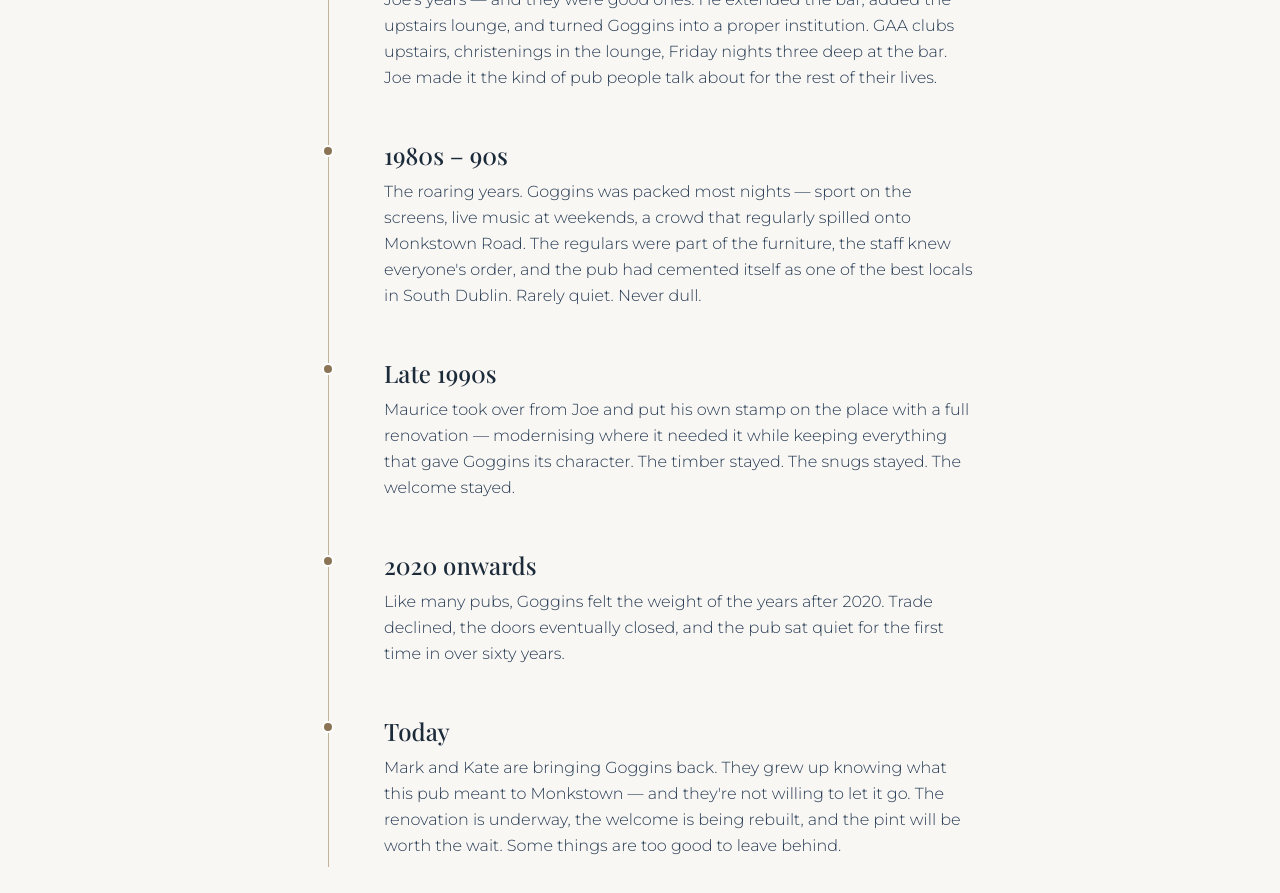
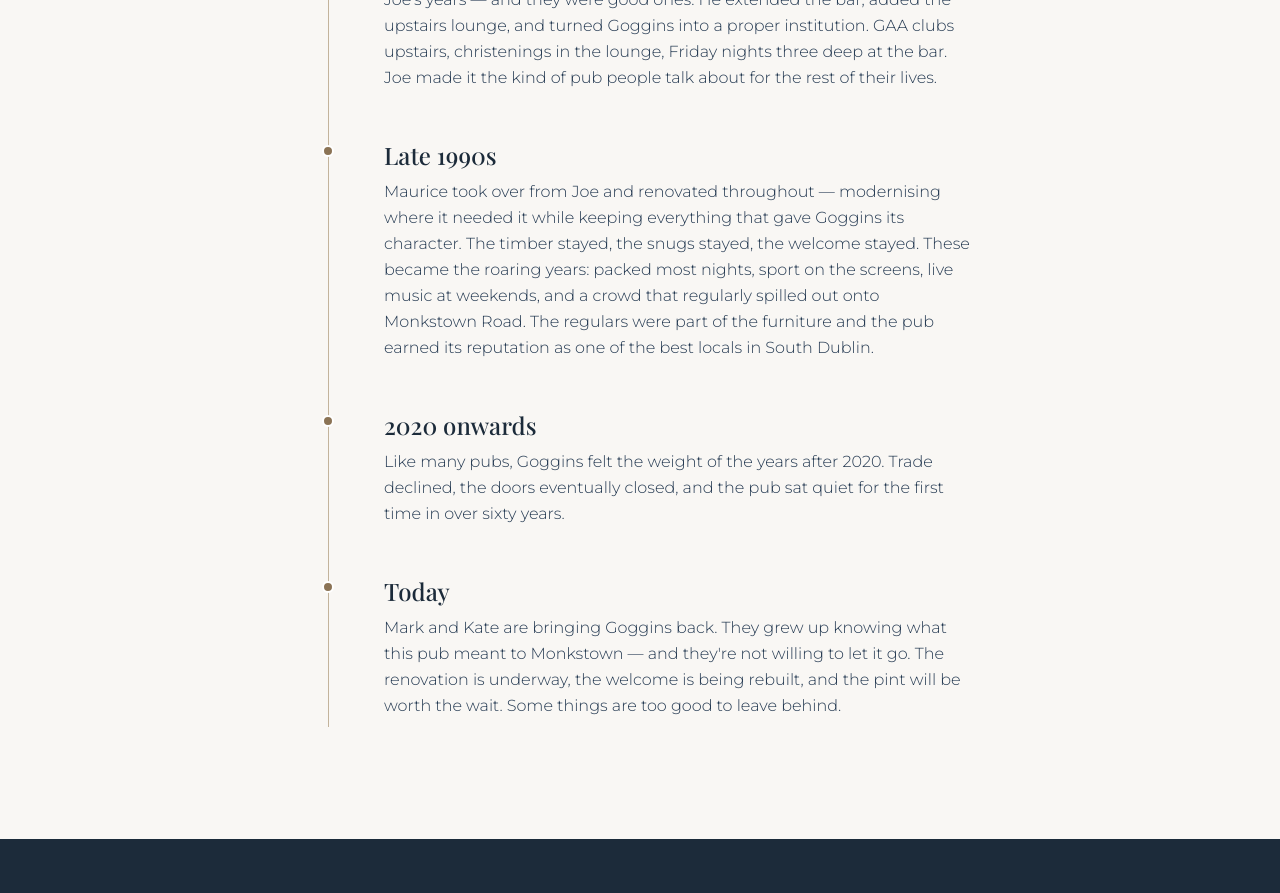
Before and after one commit to markgriffith3011-boop/goggins-pub, a Next.js app: page /our-story in a window 1280 px wide. Shown: the part 1900-2793 px from the top of the page. Built offline with nearby package versions, Linux system fonts and the light colour scheme.

Commit message:
Our Story: remove separate 80s-90s entry, fold roaring years into Maurice's era
Co-Authored-By: Claude Sonnet 4.6 <noreply@anthropic.com>

```diff
--- a/app/our-story/page.tsx
+++ b/app/our-story/page.tsx
@@ -16,12 +16,8 @@ const timeline = [
     text: 'Joe\'s years — and they were good ones. He extended the bar, added the upstairs lounge, and turned Goggins into a proper institution. GAA clubs upstairs, christenings in the lounge, Friday nights three deep at the bar. Joe made it the kind of pub people talk about for the rest of their lives.',
   },
   {
-    year: '1980s – 90s',
-    text: 'The roaring years. Goggins was packed most nights — sport on the screens, live music at weekends, a crowd that regularly spilled onto Monkstown Road. The regulars were part of the furniture, the staff knew everyone\'s order, and the pub had cemented itself as one of the best locals in South Dublin. Rarely quiet. Never dull.',
-  },
-  {
     year: 'Late 1990s',
-    text: 'Maurice took over from Joe and put his own stamp on the place with a full renovation — modernising where it needed it while keeping everything that gave Goggins its character. The timber stayed. The snugs stayed. The welcome stayed.',
+    text: 'Maurice took over from Joe and renovated throughout — modernising where it needed it while keeping everything that gave Goggins its character. The timber stayed, the snugs stayed, the welcome stayed. These became the roaring years: packed most nights, sport on the screens, live music at weekends, and a crowd that regularly spilled out onto Monkstown Road. The regulars were part of the furniture and the pub earned its reputation as one of the best locals in South Dublin.',
   },
   {
     year: '2020 onwards',
```
